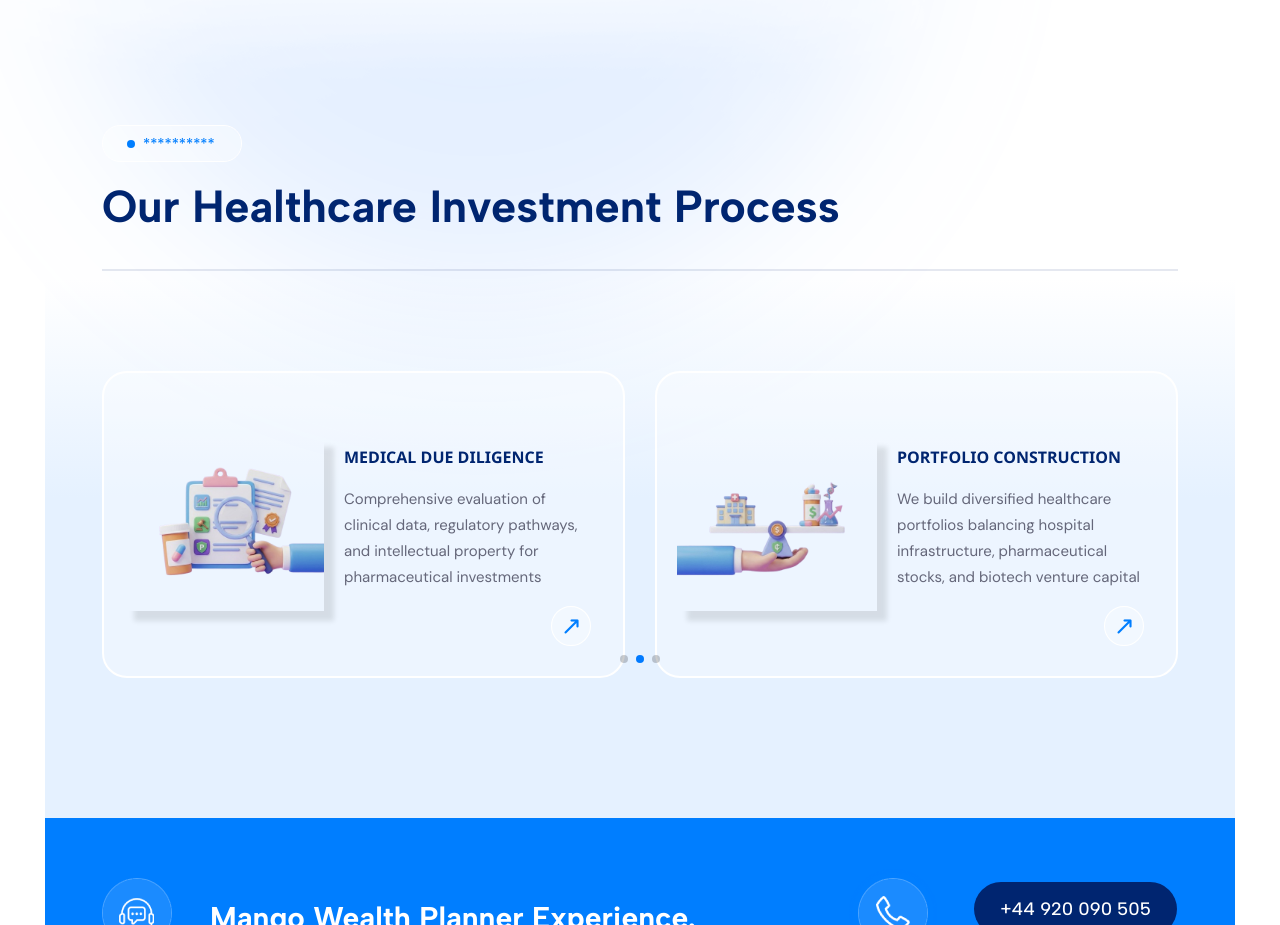
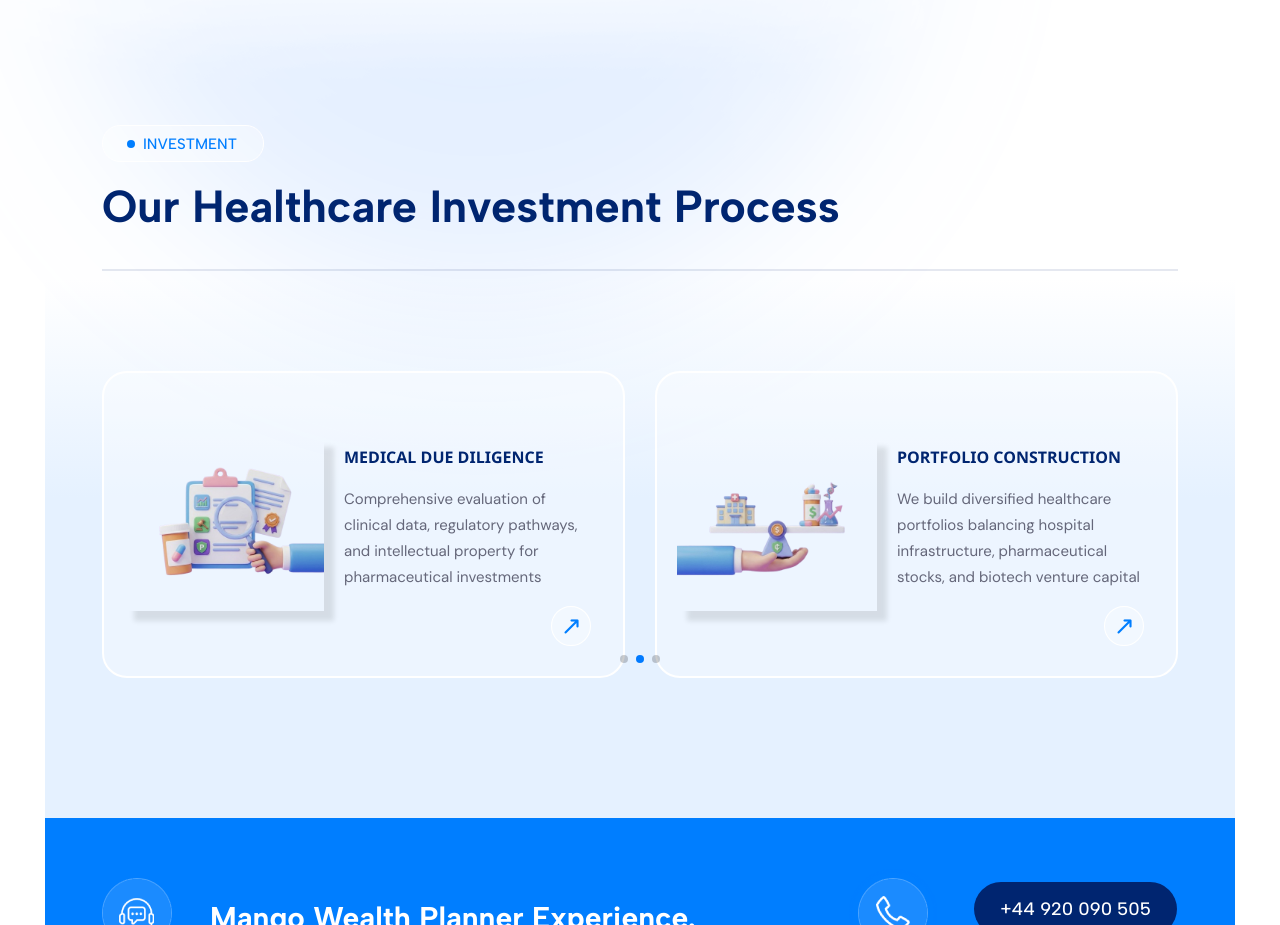
Before and after one commit to MOHDSUHAIL09/crypto, a React (Vite) app: page / in a window 1280 px wide. Shown: the part 5920-6845 px from the top of the page. Built offline with nearby package versions, Linux system fonts and the light colour scheme; no server answers; a web font is replaced by a local one.

Commit message:
update code

```diff
--- a/src/components/Investmentprocess.jsx
+++ b/src/components/Investmentprocess.jsx
@@ -50,7 +50,7 @@ const Investmentprocess = () => {
             <div className="col-lg-12">
               <div className="top-mediic-section section-border">
                 <div className="mediic-section-title">
-                  <h4>**********</h4>
+                  <h4>Investment</h4>
                   <h1>Our Healthcare Investment Process</h1>
                 </div>
               </div>
```
